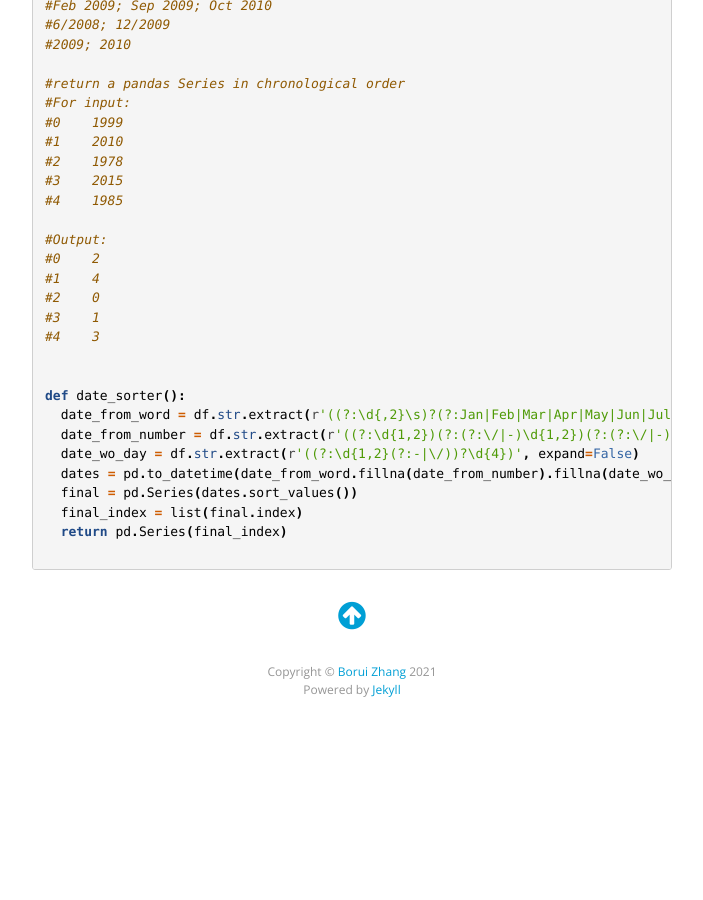
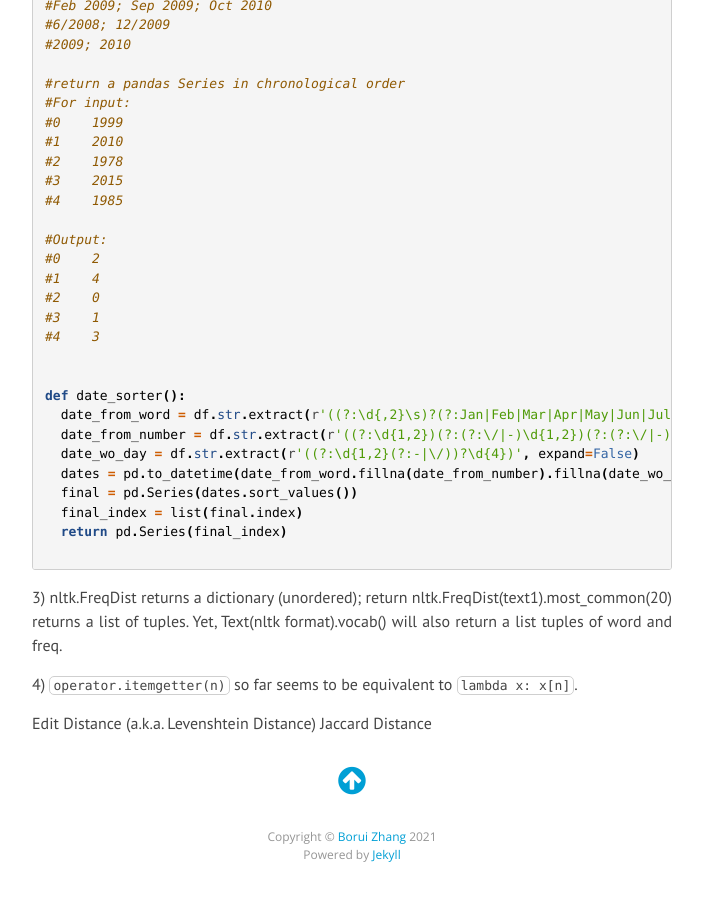
Before and after one commit to boruizhang/brisnotes, a Jekyll site: the page built from _posts/2021-04-19-panda.md, in a window 1280 px wide and 900 px high, scrolled down 1699 px. Shown: the whole window, without its empty margins (288-991 px from the left). Built offline with Jekyll 4.4.1, drawn with Linux system fonts in a browser that asks for light colours; nearby versions of some CDN libraries; before the commit the page ends 2434 px from its top, so only the background shows below that.

Commit message:
panda note + Gemfile update try

````diff
--- a/_posts/2021-04-19-panda.md
+++ b/_posts/2021-04-19-panda.md
@@ -91,3 +91,11 @@ def date_sorter():
   return pd.Series(final_index)
 
 ```
+
+3) nltk.FreqDist returns a dictionary (unordered); return nltk.FreqDist(text1).most_common(20) returns a list of tuples. Yet, Text(nltk format).vocab() will also return a list tuples of word and freq.
+
+4) `operator.itemgetter(n)` so far seems to be equivalent to `lambda x: x[n]`.
+
+
+Edit Distance (a.k.a. Levenshtein Distance)
+Jaccard Distance
````
Also changed, not shown: Gemfile.lock.
